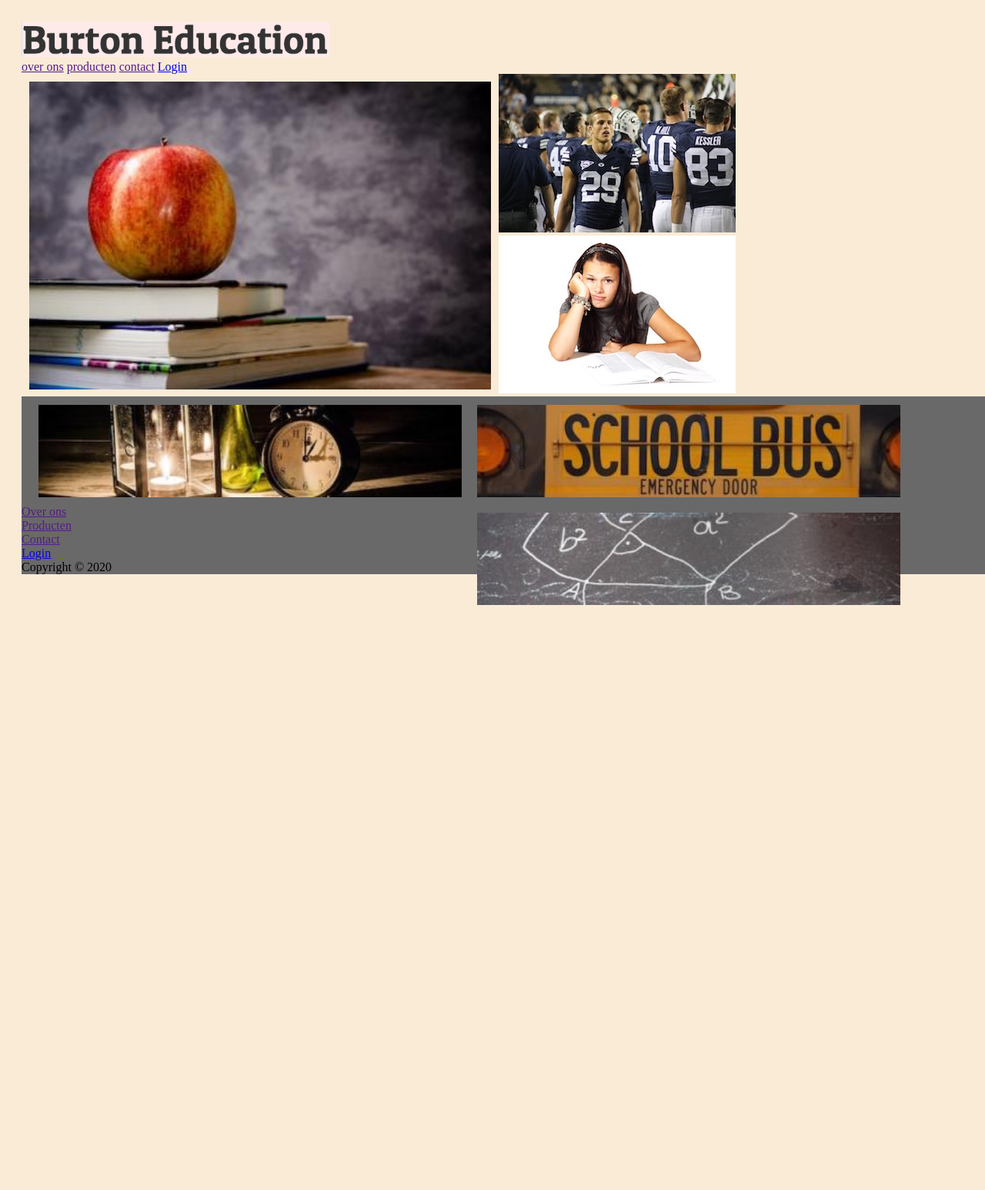
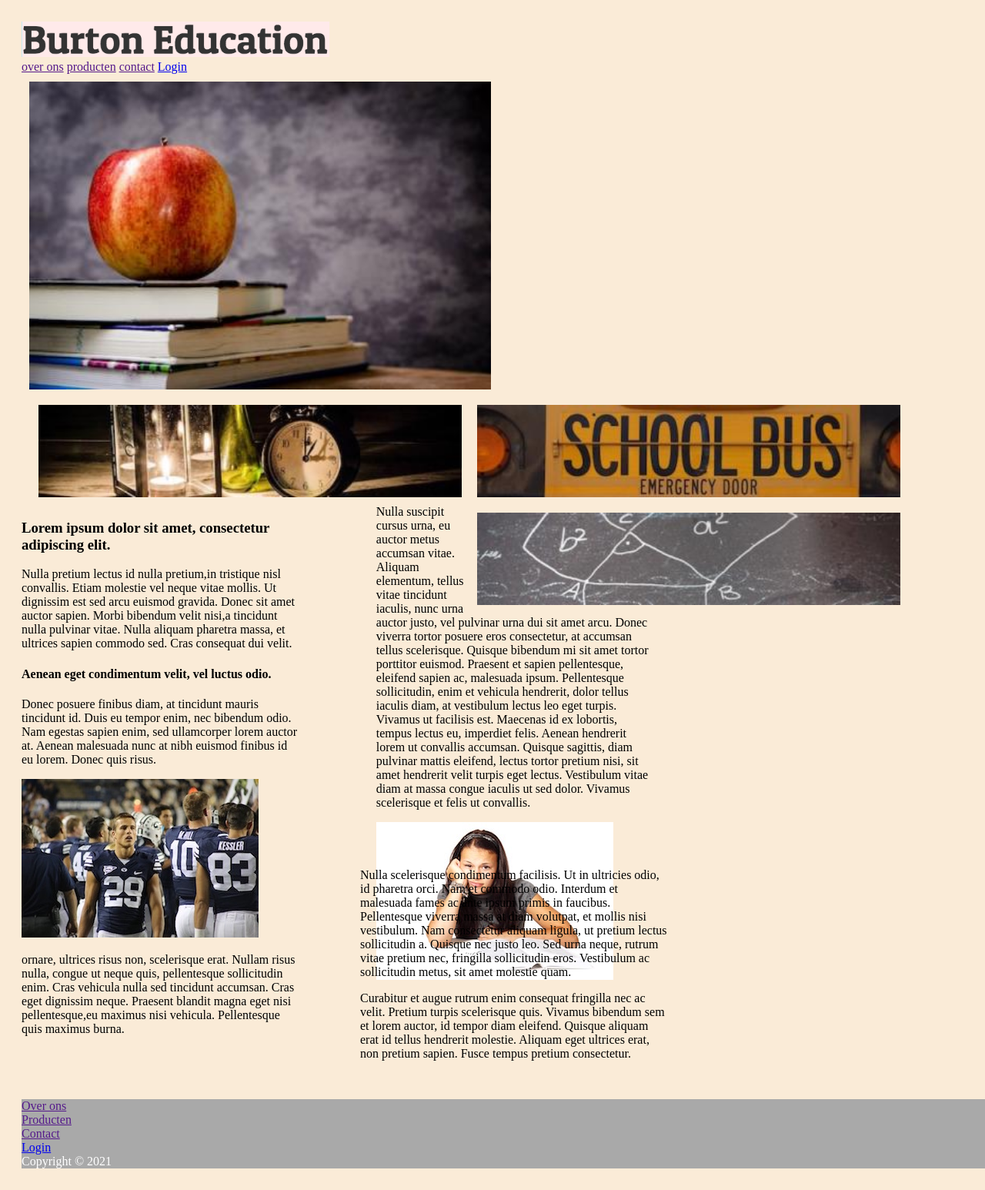
Before and after one commit to Ranz-ran/HTML, a PHP site: page /h05/BE.html in a window 1280 px wide; the page is wider, and only the part inside the window is pictured. Shown: that part at 77% size. Before the commit the page ends 786 px from the top of that part, so only its background shows below. Run offline with PHP 8.4, Linux system fonts and the light colour scheme.

```diff
--- a/Index.html
+++ b/Index.html
@@ -12,5 +12,6 @@
     <p>Hoofdstuk 4</p><a href="h04/Index.html">h04</a>
     <p>Hoofdstuk 5</p><a href="h05/Index.html">h05</a>
     <p>Hoofdstuk 6</p><a href="h06/Index.html">h06</a>
+    <p>Hoofdstuk 7</p><a href="h07/Index.html">h07</a>
 </body>
 </html>
--- a/h05/BE.css
+++ b/h05/BE.css
@@ -1,6 +1,7 @@
 body{
     padding: 20px;
     width: 100%;
+    height: 100%;
     background-color: antiquewhite;
 }
 main{
@@ -19,7 +20,6 @@ main{
 }
 #section1{
     float: left;
-
 }
 .befotos2{
     width: 550px;
@@ -28,13 +28,32 @@ main{
     display: block;
     float: right;
 }
-#section2{
-
-}
-.articles{
-
-}
 
 footer{
     background-color: dimgrey;
 }
+
+#blokje{
+    height: 400px;
+}
+#tekst{
+    width: 28%;
+    height: 600px;
+    float: left;
+}
+#tekst2{
+    width: 28%;
+    height: 600px;
+    margin: auto;
+}
+#tekst3{
+    width: 400px;
+    height: 300px;
+    margin: auto;
+}
+
+footer{
+    float: bottom;
+    color: white;
+    background-color: darkgray;
+}
--- a/h05/BE.html
+++ b/h05/BE.html
@@ -14,6 +14,7 @@
     <a href="../h06/login.html">Login</a>
 </nav>
 <main>
+    <div id="blokje">
     <div id="section1">
         <img src="Image5/appel.jpg"   class="befotos" alt=""/>
     </div>
@@ -22,15 +23,67 @@
         <img src="Image5/desk.jpg"  class="befotos2" alt=""/>
         <img src="Image5/pythagoras.jpg"  class="befotos2" alt=""/>
     </div>
+    </div>
 
+</main>
+
+<div id="tekst">
+    <h3>Lorem ipsum dolor sit amet, consectetur adipiscing elit.</h3>
+    <p>
+        Nulla pretium lectus id nulla pretium,in tristique nisl convallis. Etiam molestie vel neque vitae mollis.
+        Ut dignissim est sed arcu euismod gravida. Donec sit amet auctor sapien. Morbi bibendum velit nisi,a
+        tincidunt nulla pulvinar vitae. Nulla aliquam pharetra massa, et ultrices sapien commodo sed. Cras consequat
+        dui velit.
+    </p>
+    <h4>Aenean eget condimentum velit, vel luctus odio.</h4>
+    <p>
+        Donec posuere finibus diam, at tincidunt mauris tincidunt id. Duis eu tempor enim, nec bibendum odio. Nam
+        egestas sapien enim, sed ullamcorper lorem auctor at. Aenean malesuada nunc at nibh euismod finibus id eu
+        lorem. Donec quis risus.
+    </p>
     <section>
         <img class="articles" src="Image5/football.jpg" alt="football player">
     </section>
+    <p>
+        ornare, ultrices risus non, scelerisque erat. Nullam risus nulla, congue ut neque quis, pellentesque
+        sollicitudin enim. Cras vehicula nulla sed tincidunt accumsan. Cras eget dignissim neque. Praesent blandit
+        magna eget nisi pellentesque,eu maximus nisi vehicula. Pellentesque quis maximus burna.
+    </p>
+
+</div>
+<div id="tekst2">
+    <p>
+        Nulla suscipit cursus urna, eu auctor metus accumsan vitae. Aliquam elementum, tellus vitae tincidunt
+        iaculis, nunc urna auctor justo, vel pulvinar urna dui sit amet arcu. Donec viverra tortor posuere eros
+        consectetur, at accumsan tellus scelerisque. Quisque bibendum mi sit amet tortor porttitor euismod. Praesent
+        et sapien pellentesque, eleifend sapien ac, malesuada ipsum. Pellentesque sollicitudin, enim et vehicula
+        hendrerit, dolor tellus iaculis diam, at vestibulum lectus leo eget turpis. Vivamus ut facilisis est.
+        Maecenas id ex lobortis, tempus lectus eu, imperdiet felis. Aenean hendrerit lorem ut convallis accumsan.
+        Quisque sagittis, diam pulvinar mattis eleifend, lectus tortor pretium nisi, sit amet hendrerit velit turpis
+        eget lectus. Vestibulum vitae diam at massa congue iaculis ut sed dolor. Vivamus scelerisque et felis ut
+        convallis.
+    </p>
     <section>
         <img class="articles" src="Image5/book.jpg" alt="bored girl">
     </section>
-</main>
-
+</div>
+<div id="tekst3">
+    <p>
+        Nulla scelerisque condimentum facilisis. Ut in ultricies odio,
+        id pharetra orci. Nam et commodo odio. Interdum et malesuada
+        fames ac ante ipsum primis in faucibus. Pellentesque viverra
+        massa at diam volutpat, et mollis nisi vestibulum. Nam
+        consectetur aliquam ligula, ut pretium lectus sollicitudin a.
+        Quisque nec justo leo. Sed urna neque, rutrum vitae pretium
+        nec, fringilla sollicitudin eros. Vestibulum ac sollicitudin
+        metus, sit amet molestie quam.
+    </p>
+    <p>
+        Curabitur et augue rutrum enim consequat fringilla nec ac velit. Pretium turpis scelerisque quis.
+        Vivamus bibendum sem et lorem auctor, id tempor diam eleifend. Quisque aliquam erat id tellus hendrerit
+        molestie. Aliquam eget ultrices erat, non pretium sapien. Fusce tempus pretium consectetur.
+    </p>
+</div>
 
 </body>
 <footer>
@@ -39,6 +92,6 @@
     <a href="">Contact</a> <br>
     <a href="h06/login.html">Login</a>
     <br>
-    <h9>Copyright &copy; 2020</h9>
+    <h9>Copyright &copy; 2021</h9>
 </footer>
 </html>
--- /dev/null
+++ b/h07/TrueM.css
@@ -0,0 +1,3 @@
+header{
+    float: contour;
+}
```
Also changed, not shown: h06/formulieren.css (+11 -0 lines), h06/formulieren.html (+20 -15 lines), h07/Index.html (added, +31 -0 lines).
